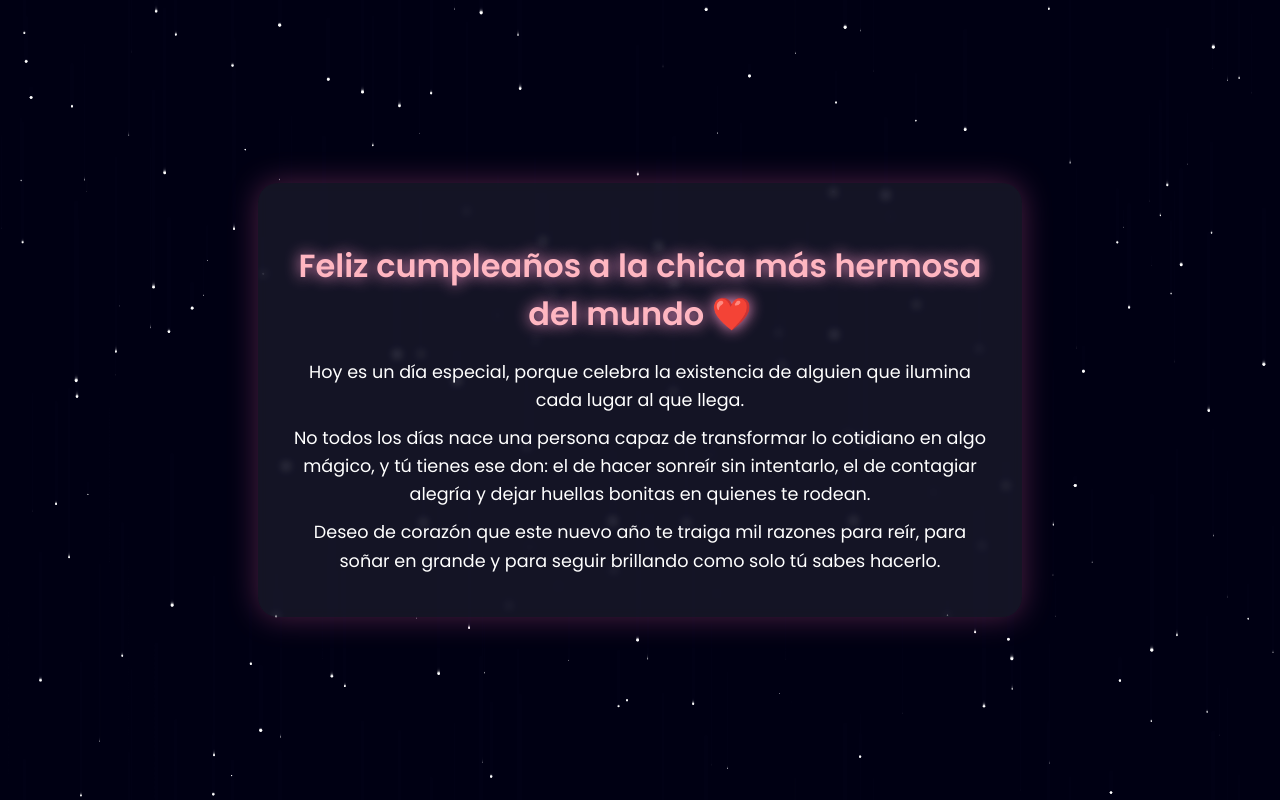
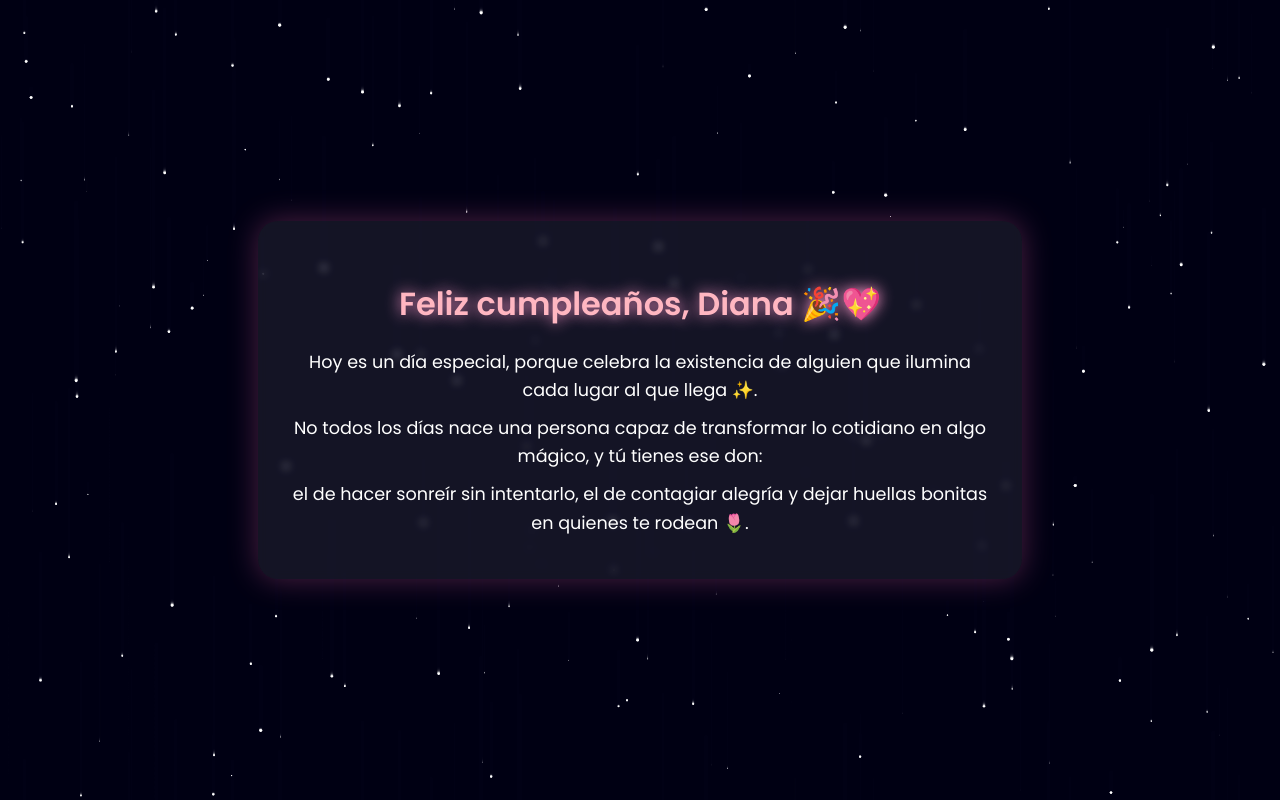
Before and after one commit to JoseSanz001/HappyB_D_F, a Flask app: page /poema in a window 1280 px wide. Run offline with Flask 3, Linux system fonts and the light colour scheme.

Commit message:
toques finales

```diff
--- a/static/js/poema.js
+++ b/static/js/poema.js
@@ -1,12 +1,14 @@
 const poem = [
-  "Hoy es un día especial, porque celebra la existencia de alguien que ilumina cada lugar al que llega.",
-  "No todos los días nace una persona capaz de transformar lo cotidiano en algo mágico, y tú tienes ese don: el de hacer sonreír sin intentarlo, el de contagiar alegría y dejar huellas bonitas en quienes te rodean.",
-  "Deseo de corazón que este nuevo año te traiga mil razones para reír, para soñar en grande y para seguir brillando como solo tú sabes hacerlo.",
-  "Que la vida te devuelva multiplicado todo lo bueno que das, porque personas como tú merecen lo mejor del mundo.",
-  "Gracias por ser inspiración, por tu forma única de ver la vida y por demostrar que la belleza verdadera va mucho más allá de lo que se ve.",
-  "Ojalá la vida me siga regalando el privilegio de coincidir contigo y verte alcanzar todo lo que te propongas.",
-  "Feliz cumpleaños, preciosa. Que tu día esté lleno de luz, amor y momentos que te hagan sentir tan especial como realmente eres. 🌙",
-  "ATT: J.A.S 😊😘"
+  "Hoy es un día especial, porque celebra la existencia de alguien que ilumina cada lugar al que llega ✨. ",
+  "No todos los días nace una persona capaz de transformar lo cotidiano en algo mágico, y tú tienes ese don: ",
+  "el de hacer sonreír sin intentarlo, el de contagiar alegría y dejar huellas bonitas en quienes te rodean 🌷.",
+  "Deseo de corazón que este nuevo año te traiga mil razones para reír 😄, para soñar en grande 🌙 y para seguir brillando como solo tú sabes hacerlo 💫. ",
+  "Que la vida te devuelva multiplicado todo lo bueno que das, porque personas como tú merecen lo mejor del mundo 💐.",
+  "Gracias por ser inspiración, por tu forma única de ver la vida y por demostrar que la belleza verdadera va mucho más allá de lo que se ve 💞.",
+  "Ojalá la vida me siga regalando el privilegio de coincidir contigo y verte alcanzar todo lo que te propongas 🌈.",
+  "Feliz cumpleaños, preciosa Diana 🥳💝",
+  "Que tu día esté lleno de luz, amor y momentos que te hagan sentir tan especial como realmente eres 🌻.",
+  "ATT: José Sanz 😘"
 ];
 
 const poemContainer = document.getElementById("poem");
--- a/templates/poema.html
+++ b/templates/poema.html
@@ -11,7 +11,7 @@
 
   <div class="overlay">
     <div class="poem-box">
-      <h2>Feliz cumpleaños a la chica más hermosa del mundo ❤️</h2>
+      <h2>Feliz cumpleaños, Diana 🎉💖</h2>
       <div id="poem"></div>
       <div id="poem-actions" style="display:none;">
         <a class="btn" href="{{ url_for('sorpresa') }}">Ver sorpresa final 💖</a>
```
